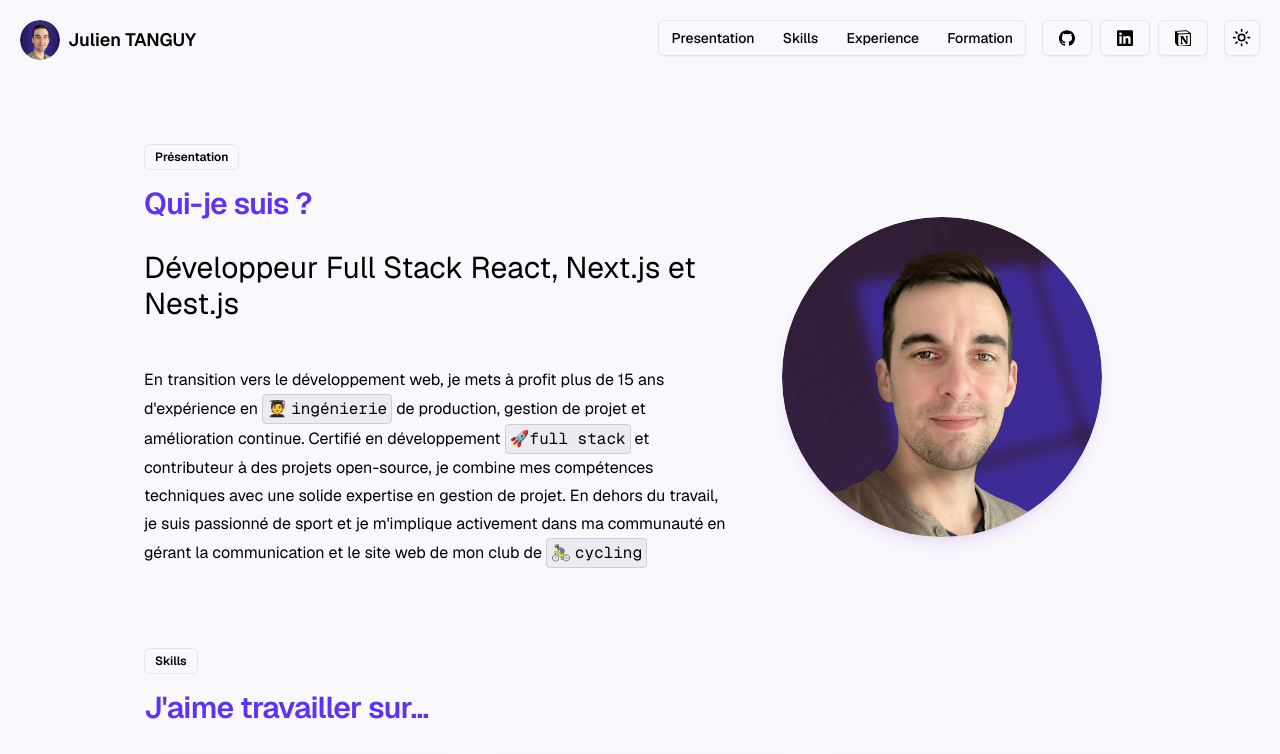
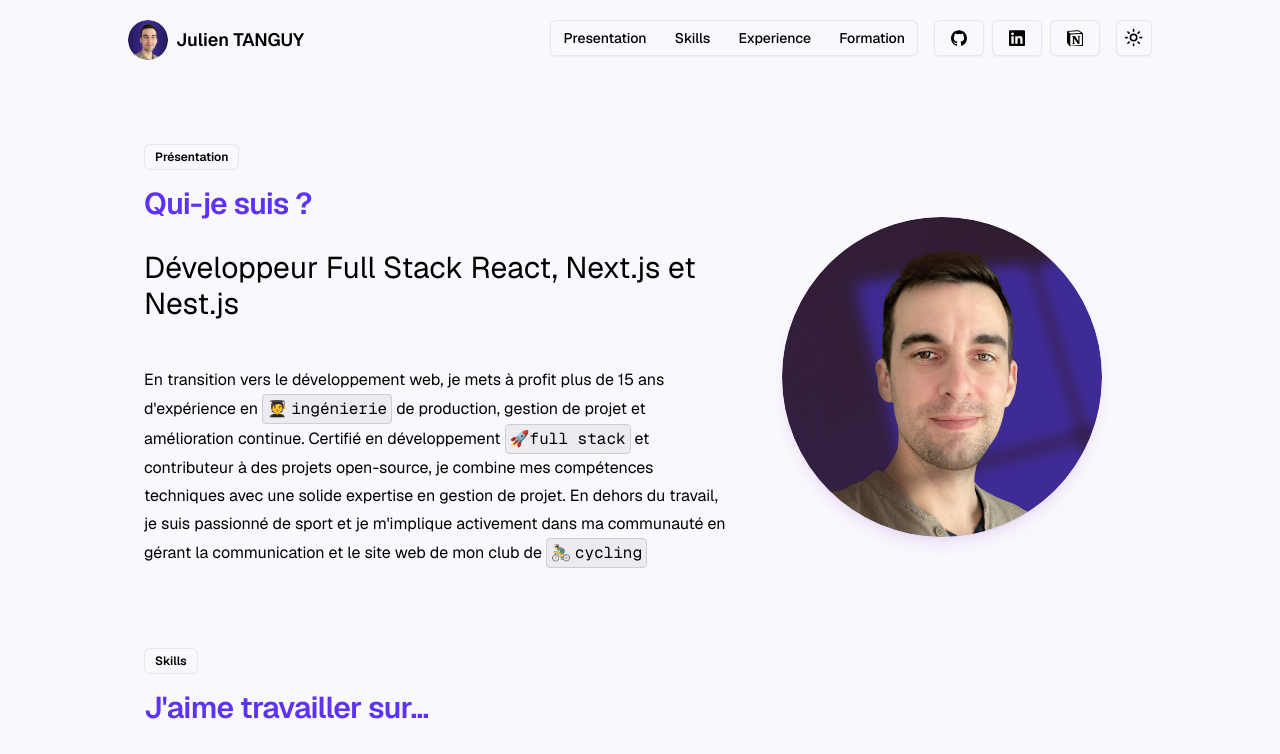
Before and after one commit to tanguyjulien56/Portfolio, a Next.js app: page / in a window 1280 px wide. Shown: the top 754 px of the page. Built offline with nearby package versions, Linux system fonts and the light colour scheme; a web font is replaced by a local one.

Commit message:
centrer la header

```diff
--- a/src/components/Header.tsx
+++ b/src/components/Header.tsx
@@ -22,7 +22,7 @@ export default function Header() {
 
   return (
     <header className="fixed w-full bg-background top-0 right-0 left-0 p-5 z-50">
-      <section className="flex gap-4 justify-between">
+      <section className="flex gap-4 m-auto max-w-5xl">
         <div className="flex-[1] flex gap-2 items-center">
           <Avatar>
             <AvatarImage src="profile-pic2.png" alt="photo-profil" />
```
